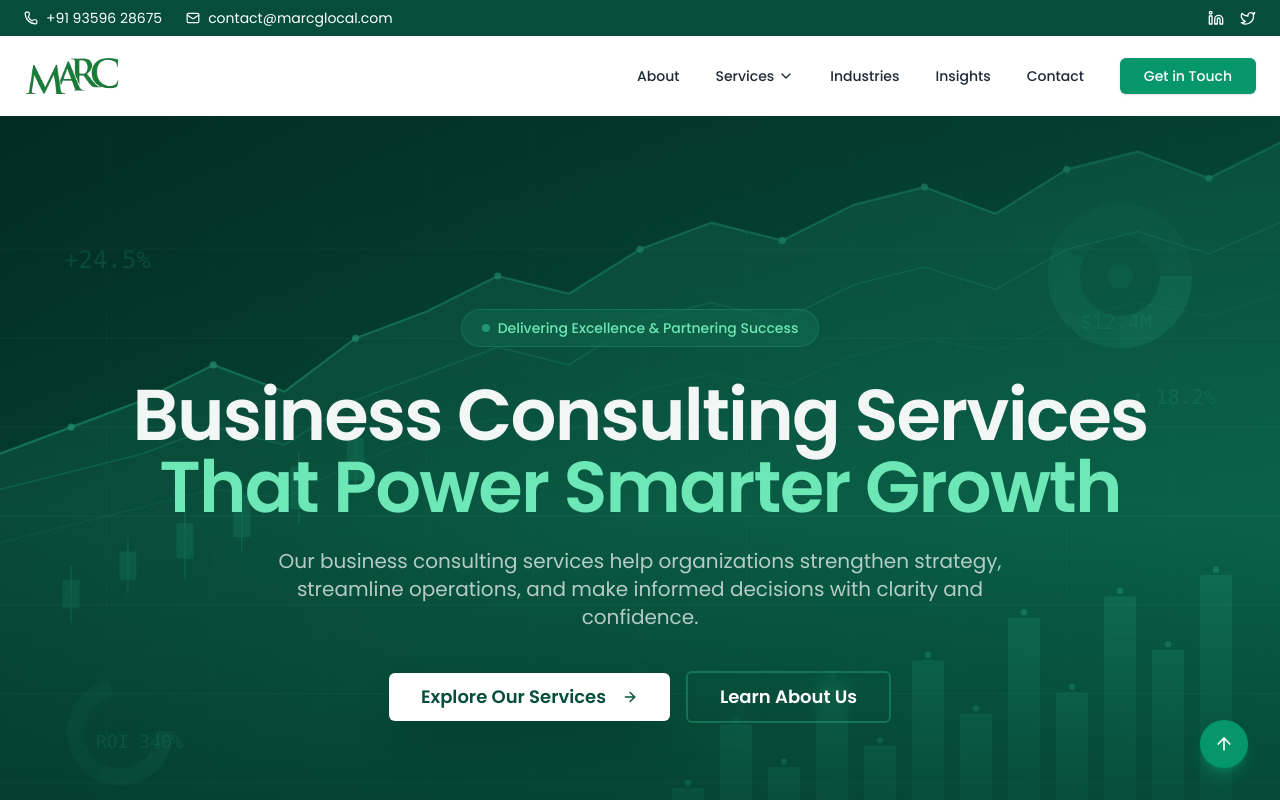
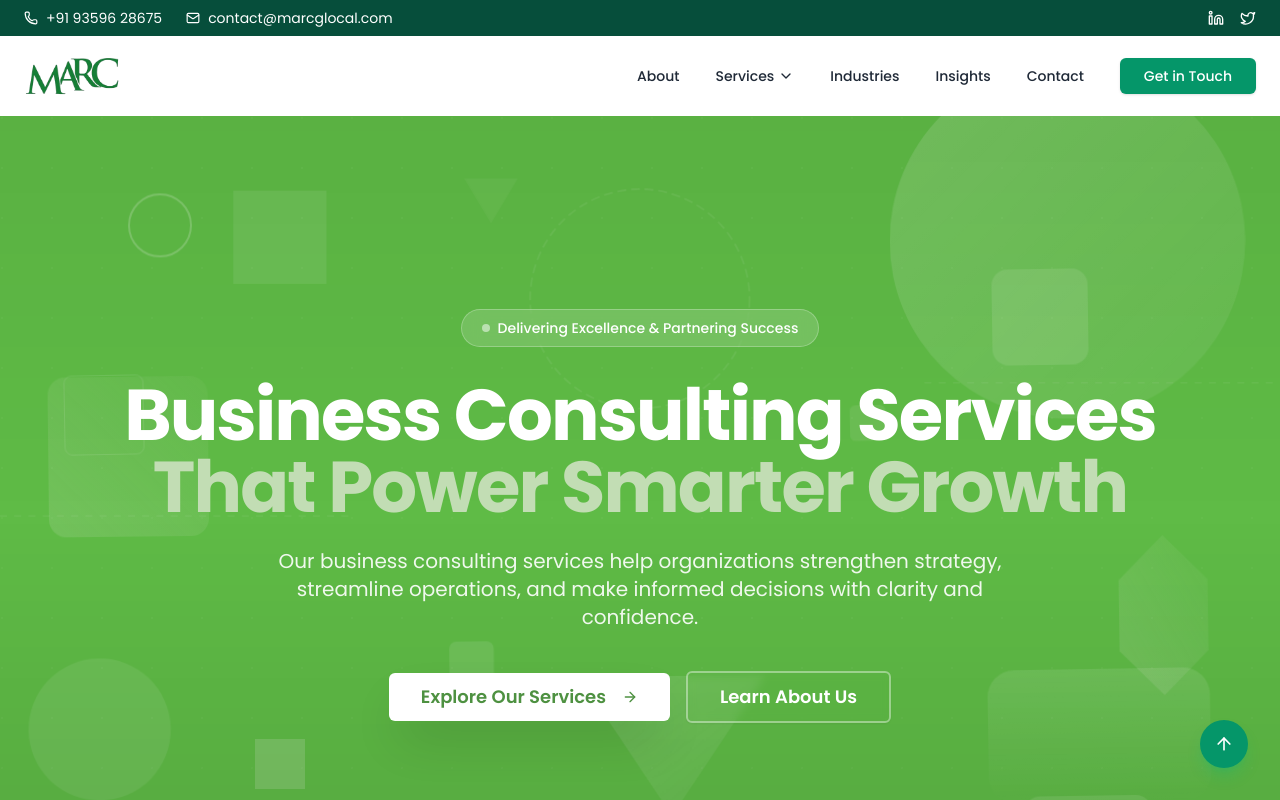
Before and after one commit to mr-deepak-agarwal/marcfinal, a Next.js app: page / in a window 1280 px wide. Shown: the top 800 px of the page. Built offline with nearby package versions, Linux system fonts and the light colour scheme.

Commit message:
auto-commit for 703381d3-564e-4ffd-95a0-ab98636f5588

```diff
--- a/components/HeroSection.jsx
+++ b/components/HeroSection.jsx
@@ -11,375 +11,239 @@ const HeroSection = () => {
     if (el) el.scrollIntoView({ behavior: 'smooth' })
   }
 
-  // Financial chart data points for animations
-  const lineChartPath = "M0 380 L80 350 L160 320 L240 280 L320 310 L400 250 L480 220 L560 180 L640 200 L720 150 L800 120 L880 140 L960 100 L1040 80 L1120 110 L1200 60 L1280 40 L1360 70 L1440 30"
-  const lineChartPath2 = "M0 420 L80 400 L160 380 L240 350 L320 370 L400 320 L480 290 L560 260 L640 280 L720 230 L800 210 L880 230 L960 190 L1040 170 L1120 195 L1200 150 L1280 130 L1360 155 L1440 120"
-  const lineChartPath3 = "M0 480 L80 460 L160 440 L240 420 L320 430 L400 390 L480 360 L560 340 L640 355 L720 310 L800 290 L880 305 L960 270 L1040 250 L1120 265 L1200 230 L1280 210 L1360 225 L1440 200"
-
-  // Bar chart heights (representing financial metrics)
-  const barHeights = [120, 180, 140, 220, 160, 240, 190, 280, 210, 300, 250, 320]
-
-  // Candlestick data
-  const candlesticks = [
-    { x: 100, low: 400, high: 320, open: 380, close: 340 },
-    { x: 180, low: 360, high: 280, open: 340, close: 300 },
-    { x: 260, low: 340, high: 240, open: 310, close: 260 },
-    { x: 340, low: 300, high: 200, open: 280, close: 220 },
-    { x: 420, low: 260, high: 160, open: 240, close: 180 },
-    { x: 500, low: 220, high: 120, open: 200, close: 140 },
-  ]
-
   return (
-    <section className="relative min-h-screen flex items-center justify-center overflow-hidden bg-gradient-to-br from-emerald-950 via-emerald-900 to-emerald-800">
-
-      {/* ===== FINANCIAL GRID BACKGROUND ===== */}
+    <section
+      data-testid="hero-section"
+      className="relative min-h-screen flex items-center justify-center overflow-hidden"
+      style={{ backgroundColor: '#5FBB46' }}
+    >
+      {/* ===== GEOMETRIC SHAPES BACKGROUND ===== */}
       <svg
         className="absolute inset-0 w-full h-full"
         viewBox="0 0 1440 900"
         preserveAspectRatio="xMidYMid slice"
       >
-        {/* Animated grid lines */}
         <defs>
-          <linearGradient id="gridGradient" x1="0%" y1="0%" x2="100%" y2="0%">
-            <stop offset="0%" stopColor="rgba(255,255,255,0)" />
-            <stop offset="50%" stopColor="rgba(255,255,255,0.1)" />
+          {/* Gradient definitions */}
+          <linearGradient id="shapeGradient1" x1="0%" y1="0%" x2="100%" y2="100%">
+            <stop offset="0%" stopColor="rgba(255,255,255,0.15)" />
+            <stop offset="100%" stopColor="rgba(255,255,255,0.05)" />
+          </linearGradient>
+          <linearGradient id="shapeGradient2" x1="0%" y1="100%" x2="100%" y2="0%">
+            <stop offset="0%" stopColor="rgba(194,221,180,0.2)" />
+            <stop offset="100%" stopColor="rgba(194,221,180,0.05)" />
+          </linearGradient>
+          <linearGradient id="shapeGradient3" x1="50%" y1="0%" x2="50%" y2="100%">
+            <stop offset="0%" stopColor="rgba(255,255,255,0.1)" />
             <stop offset="100%" stopColor="rgba(255,255,255,0)" />
-          </linearGradient>
-          <linearGradient id="chartGradient" x1="0%" y1="100%" x2="0%" y2="0%">
-            <stop offset="0%" stopColor="rgba(52,211,153,0)" />
-            <stop offset="100%" stopColor="rgba(52,211,153,0.3)" />
-          </linearGradient>
-          <linearGradient id="barGradient" x1="0%" y1="100%" x2="0%" y2="0%">
-            <stop offset="0%" stopColor="rgba(52,211,153,0.1)" />
-            <stop offset="100%" stopColor="rgba(52,211,153,0.4)" />
           </linearGradient>
         </defs>
 
-        {/* Horizontal grid lines with fade animation */}
-        {[150, 250, 350, 450, 550, 650, 750].map((y, i) => (
-          <line
-            key={`h-${i}`}
-            x1="0"
-            y1={y}
-            x2="1440"
-            y2={y}
-            stroke="rgba(255,255,255,0.06)"
-            strokeWidth="1"
-            className="animate-grid-fade"
-            style={{ animationDelay: `${i * 0.5}s` }}
-          />
-        ))}
+        {/* Large Circle - Top Right */}
+        <circle
+          cx="1200"
+          cy="150"
+          r="200"
+          fill="url(#shapeGradient1)"
+          className="animate-geometric-float"
+          style={{ animationDelay: '0s' }}
+        />
 
-        {/* Vertical grid lines */}
-        {[120, 240, 360, 480, 600, 720, 840, 960, 1080, 1200, 1320].map((x, i) => (
-          <line
-            key={`v-${i}`}
-            x1={x}
-            y1="0"
-            x2={x}
-            y2="900"
-            stroke="rgba(255,255,255,0.04)"
-            strokeWidth="1"
-            className="animate-grid-fade"
-            style={{ animationDelay: `${i * 0.3}s` }}
-          />
-        ))}
-      </svg>
-
-      {/* ===== ANIMATED FINANCIAL CHARTS ===== */}
-      <svg
-        className="absolute inset-0 w-full h-full opacity-60"
-        viewBox="0 0 1440 900"
-        preserveAspectRatio="xMidYMid slice"
-      >
-        {/* Area fill under main line chart */}
-        <path
-          d={`${lineChartPath} L1440 900 L0 900 Z`}
-          fill="url(#chartGradient)"
-          className="animate-area-reveal"
+        {/* Rectangle - Left Side */}
+        <rect
+          x="50"
+          y="300"
+          width="180"
+          height="180"
+          rx="20"
+          fill="url(#shapeGradient2)"
+          transform="rotate(15 140 390)"
+          className="animate-geometric-float"
           style={{ animationDelay: '0.5s' }}
         />
 
-        {/* Primary trend line - main growth chart */}
-        <path
-          d={lineChartPath}
-          fill="none"
-          stroke="rgba(52,211,153,0.6)"
-          strokeWidth="2.5"
-          strokeLinecap="round"
-          strokeLinejoin="round"
-          className="animate-draw-line"
-        />
-
-        {/* Secondary trend line */}
-        <path
-          d={lineChartPath2}
-          fill="none"
-          stroke="rgba(52,211,153,0.35)"
-          strokeWidth="1.5"
-          strokeLinecap="round"
-          strokeLinejoin="round"
-          className="animate-draw-line-slow"
+        {/* Triangle - Bottom Center */}
+        <polygon
+          points="720,750 820,600 620,600"
+          fill="url(#shapeGradient1)"
+          className="animate-geometric-pulse"
           style={{ animationDelay: '1s' }}
         />
 
-        {/* Tertiary trend line */}
-        <path
-          d={lineChartPath3}
-          fill="none"
-          stroke="rgba(52,211,153,0.2)"
-          strokeWidth="1"
-          strokeLinecap="round"
-          strokeLinejoin="round"
-          className="animate-draw-line-slow"
+        {/* Small Circle - Left */}
+        <circle
+          cx="100"
+          cy="700"
+          r="80"
+          fill="rgba(255,255,255,0.08)"
+          className="animate-geometric-float"
+          style={{ animationDelay: '1.5s' }}
+        />
+
+        {/* Hexagon - Right Side */}
+        <polygon
+          points="1300,500 1350,550 1350,630 1300,680 1250,630 1250,550"
+          fill="url(#shapeGradient2)"
+          className="animate-geometric-float"
           style={{ animationDelay: '2s' }}
         />
 
-        {/* Data points on main line */}
-        {[80, 240, 400, 560, 720, 880, 1040, 1200, 1360].map((x, i) => {
-          const yValues = [350, 280, 250, 180, 150, 140, 80, 60, 70]
-          return (
-            <circle
-              key={`point-${i}`}
-              cx={x}
-              cy={yValues[i]}
-              r="4"
-              fill="rgba(52,211,153,0.8)"
-              className="animate-float-point"
-              style={{ animationDelay: `${i * 0.4}s` }}
-            />
-          )
-        })}
-      </svg>
-
-      {/* ===== BAR CHART OVERLAY (Right Side) ===== */}
-      <svg
-        className="absolute right-0 bottom-0 w-1/2 h-2/3 opacity-40"
-        viewBox="0 0 600 500"
-        preserveAspectRatio="xMaxYMax meet"
-      >
-        {barHeights.map((height, i) => (
-          <rect
-            key={`bar-${i}`}
-            x={30 + i * 45}
-            y={500 - height}
-            width="30"
-            height={height}
-            fill="url(#barGradient)"
-            rx="3"
-            className="animate-bar-wave"
-            style={{
-              animationDelay: `${i * 0.2}s`,
-              transformOrigin: `${45 + i * 45}px 500px`
-            }}
-          />
-        ))}
-        {/* Bar chart glow dots on top */}
-        {barHeights.map((height, i) => (
-          <circle
-            key={`bar-dot-${i}`}
-            cx={45 + i * 45}
-            cy={500 - height - 5}
-            r="3"
-            fill="rgba(52,211,153,0.7)"
-            className="animate-float-point"
-            style={{ animationDelay: `${i * 0.15}s` }}
-          />
-        ))}
-      </svg>
-
-      {/* ===== CANDLESTICK CHART (Left Side) ===== */}
-      <svg
-        className="absolute left-0 top-1/4 w-1/3 h-1/2 opacity-25"
-        viewBox="0 0 600 500"
-        preserveAspectRatio="xMinYMid meet"
-      >
-        {candlesticks.map((candle, i) => {
-          const isGreen = candle.close < candle.open
-          const bodyTop = Math.min(candle.open, candle.close)
-          const bodyHeight = Math.abs(candle.open - candle.close)
-
-          return (
-            <g key={`candle-${i}`} className="animate-candle-pulse" style={{ animationDelay: `${i * 0.6}s` }}>
-              {/* Wick */}
-              <line
-                x1={candle.x}
-                y1={candle.high}
-                x2={candle.x}
-                y2={candle.low}
-                stroke={isGreen ? 'rgba(52,211,153,0.6)' : 'rgba(248,113,113,0.4)'}
-                strokeWidth="2"
-              />
-              {/* Body */}
-              <rect
-                x={candle.x - 12}
-                y={bodyTop}
-                width="24"
-                height={bodyHeight || 4}
-                fill={isGreen ? 'rgba(52,211,153,0.5)' : 'rgba(248,113,113,0.3)'}
-                rx="2"
-              />
-            </g>
-          )
-        })}
-      </svg>
-
-      {/* ===== PIE CHART ACCENT (Top Right) ===== */}
-      <svg
-        className="absolute top-20 right-20 w-40 h-40 opacity-30"
-        viewBox="0 0 100 100"
-      >
-        {/* Rotating outer ring */}
-        <circle
-          cx="50"
-          cy="50"
-          r="45"
-          fill="none"
-          stroke="rgba(52,211,153,0.15)"
-          strokeWidth="1"
-          strokeDasharray="4 4"
-          className="animate-pie-rotate"
+        {/* Diamond - Top Left */}
+        <rect
+          x="250"
+          y="80"
+          width="100"
+          height="100"
+          fill="rgba(194,221,180,0.15)"
+          transform="rotate(45 300 130)"
+          className="animate-geometric-pulse"
+          style={{ animationDelay: '0.8s' }}
         />
 
-        {/* Pulsing pie segments */}
-        <circle
-          cx="50"
-          cy="50"
-          r="35"
-          fill="none"
-          stroke="rgba(52,211,153,0.5)"
-          strokeWidth="20"
-          strokeDasharray="55 165"
-          className="animate-pie-pulse"
-          style={{ animationDelay: '0s' }}
-        />
-        <circle
-          cx="50"
-          cy="50"
-          r="35"
-          fill="none"
-          stroke="rgba(52,211,153,0.35)"
-          strokeWidth="20"
-          strokeDasharray="70 150"
-          strokeDashoffset="-55"
-          className="animate-pie-pulse"
-          style={{ animationDelay: '0.5s' }}
-        />
-        <circle
-          cx="50"
-          cy="50"
-          r="35"
-          fill="none"
-          stroke="rgba(52,211,153,0.2)"
-          strokeWidth="20"
-          strokeDasharray="95 125"
-          strokeDashoffset="-125"
-          className="animate-pie-pulse"
-          style={{ animationDelay: '1s' }}
+        {/* Large Rectangle - Bottom Right */}
+        <rect
+          x="1100"
+          y="650"
+          width="250"
+          height="150"
+          rx="30"
+          fill="url(#shapeGradient3)"
+          transform="rotate(-10 1225 725)"
+          className="animate-geometric-float"
+          style={{ animationDelay: '1.2s' }}
         />
 
-        {/* Center dot */}
+        {/* Circle Outline - Center */}
         <circle
-          cx="50"
-          cy="50"
-          r="8"
-          fill="rgba(52,211,153,0.3)"
-          className="animate-float-point"
+          cx="700"
+          cy="200"
+          r="120"
+          fill="none"
+          stroke="rgba(255,255,255,0.1)"
+          strokeWidth="2"
+          strokeDasharray="10 5"
+          className="animate-geometric-pulse"
+        />
+
+        {/* Small Square - Multiple */}
+        <rect
+          x="500"
+          y="600"
+          width="50"
+          height="50"
+          rx="8"
+          fill="rgba(255,255,255,0.1)"
+          className="animate-geometric-float"
+          style={{ animationDelay: '0.3s' }}
+        />
+        <rect
+          x="950"
+          y="350"
+          width="40"
+          height="40"
+          rx="6"
+          fill="rgba(194,221,180,0.12)"
+          className="animate-geometric-float"
+          style={{ animationDelay: '1.8s' }}
+        />
+
+        {/* Triangle Small - Top */}
+        <polygon
+          points="550,120 580,70 520,70"
+          fill="rgba(255,255,255,0.08)"
+          className="animate-geometric-pulse"
+          style={{ animationDelay: '2.5s' }}
+        />
+
+        {/* Dotted Line Pattern */}
+        <line
+          x1="0"
+          y1="450"
+          x2="400"
+          y2="450"
+          stroke="rgba(255,255,255,0.06)"
+          strokeWidth="2"
+          strokeDasharray="8 8"
+        />
+        <line
+          x1="1040"
+          y1="300"
+          x2="1440"
+          y2="300"
+          stroke="rgba(255,255,255,0.06)"
+          strokeWidth="2"
+          strokeDasharray="8 8"
         />
       </svg>
 
-      {/* ===== SECOND PIE CHART (Bottom Left) ===== */}
-      <svg
-        className="absolute bottom-32 left-16 w-28 h-28 opacity-25"
-        viewBox="0 0 100 100"
-      >
-        <circle
-          cx="50"
-          cy="50"
-          r="40"
-          fill="none"
-          stroke="rgba(52,211,153,0.4)"
-          strokeWidth="15"
-          strokeDasharray="80 170"
-          className="animate-pie-pulse"
-          style={{ animationDelay: '0.3s' }}
-        />
-        <circle
-          cx="50"
-          cy="50"
-          r="40"
-          fill="none"
-          stroke="rgba(52,211,153,0.25)"
-          strokeWidth="15"
-          strokeDasharray="100 150"
-          strokeDashoffset="-80"
-          className="animate-pie-pulse"
-          style={{ animationDelay: '0.8s' }}
-        />
-        <circle
-          cx="50"
-          cy="50"
-          r="30"
-          fill="none"
-          stroke="rgba(52,211,153,0.15)"
-          strokeWidth="2"
-          strokeDasharray="3 3"
-          className="animate-pie-rotate"
-          style={{ animationDirection: 'reverse' }}
-        />
-      </svg>
+      {/* ===== FLOATING GEOMETRIC ELEMENTS ===== */}
+      <div className="absolute top-20 left-[10%] w-16 h-16 rounded-full border-2 border-white/20 animate-geometric-float" style={{ animationDelay: '0s' }} />
+      <div className="absolute top-40 right-[15%] w-24 h-24 rounded-2xl bg-white/10 animate-geometric-float" style={{ animationDelay: '1s' }} />
+      <div className="absolute bottom-32 left-[20%] w-12 h-12 bg-[#C2DDB4]/30 rotate-45 animate-geometric-pulse" style={{ animationDelay: '0.5s' }} />
+      <div className="absolute top-1/3 left-[5%] w-20 h-20 border border-white/10 rounded-lg rotate-12 animate-geometric-float" style={{ animationDelay: '1.5s' }} />
+      <div className="absolute bottom-20 right-[10%] w-32 h-8 bg-white/10 rounded-full animate-geometric-float" style={{ animationDelay: '2s' }} />
 
-      {/* ===== FLOATING METRICS (Scattered) ===== */}
-      <div className="absolute top-32 left-16 text-emerald-400/20 text-2xl font-mono animate-float-point" style={{ animationDelay: '0s' }}>
-        +24.5%
-      </div>
-      <div className="absolute top-48 right-32 text-emerald-400/15 text-xl font-mono animate-float-point" style={{ animationDelay: '1s' }}>
-        $12.4M
-      </div>
-      <div className="absolute bottom-40 left-24 text-emerald-400/20 text-lg font-mono animate-float-point" style={{ animationDelay: '2s' }}>
-        ROI 340%
-      </div>
-      <div className="absolute top-1/3 right-16 text-emerald-400/15 text-xl font-mono animate-float-point" style={{ animationDelay: '1.5s' }}>
-        ↑ 18.2%
-      </div>
+      {/* ===== SUBTLE GRID OVERLAY ===== */}
+      <div
+        className="absolute inset-0 opacity-[0.03]"
+        style={{
+          backgroundImage: 'radial-gradient(circle at 2px 2px, white 1px, transparent 1px)',
+          backgroundSize: '50px 50px'
+        }}
+      />
 
       {/* ===== DEPTH OVERLAY ===== */}
-      <div className="absolute inset-0 bg-gradient-to-b from-emerald-950/40 via-transparent to-emerald-950/60" />
+      <div className="absolute inset-0 bg-gradient-to-b from-black/5 via-transparent to-black/10" />
 
       {/* ===== CONTENT ===== */}
       <div className="relative z-10 max-w-7xl mx-auto px-6 py-32 text-center">
-        <div className="inline-flex items-center gap-2 px-5 py-2 rounded-full bg-emerald-400/10 backdrop-blur-md border border-emerald-400/20 text-emerald-300 text-sm font-medium mb-8">
-          <span className="w-2 h-2 bg-emerald-400 rounded-full animate-pulse" />
+        {/* Badge */}
+        <div
+          data-testid="hero-badge"
+          className="inline-flex items-center gap-2 px-5 py-2 rounded-full bg-white/15 backdrop-blur-md border border-white/25 text-white text-sm font-medium mb-8"
+        >
+          <span className="w-2 h-2 bg-white rounded-full animate-pulse" />
           {companyInfo.tagline}
         </div>
 
-        <h1 className="font-serif text-4xl sm:text-5xl lg:text-7xl font-medium text-white/95 mb-6 leading-tight tracking-tight">
+        {/* Main Heading */}
+        <h1
+          data-testid="hero-heading"
+          className="text-4xl sm:text-5xl lg:text-7xl font-bold text-white mb-6 leading-tight tracking-tight"
+        >
           Business Consulting Services
           <br />
-          <span className="text-emerald-300">
+          <span className="text-[#C2DDB4]">
             That Power Smarter Growth
           </span>
         </h1>
 
-        <p className="text-lg sm:text-xl text-white/70 max-w-3xl mx-auto mb-10 leading-relaxed">
+        {/* Subheading */}
+        <p
+          data-testid="hero-subheading"
+          className="text-lg sm:text-xl text-white/90 max-w-3xl mx-auto mb-10 leading-relaxed"
+        >
           {companyInfo.heroSubtitle}
         </p>
 
+        {/* CTA Buttons */}
         <div className="flex flex-col sm:flex-row items-center justify-center gap-4">
           <Button
+            data-testid="hero-cta-services"
             onClick={() => scrollToSection('#services')}
             size="lg"
-            className="bg-white text-emerald-900 hover:bg-emerald-50 px-8 py-6 text-lg font-semibold shadow-2xl shadow-black/25 transition-all duration-300 hover:-translate-y-1 hover:shadow-emerald-900/20"
+            className="bg-white text-[#4E9141] hover:bg-[#C2DDB4] px-8 py-6 text-lg font-semibold shadow-2xl shadow-black/20 transition-all duration-300 hover:-translate-y-1"
           >
             Explore Our Services
             <ArrowRight className="ml-2 w-5 h-5" />
           </Button>
 
           <Button
+            data-testid="hero-cta-about"
             onClick={() => scrollToSection('#about')}
             variant="outline"
             size="lg"
-            className="border-2 border-emerald-400/30 text-white hover:bg-emerald-400/10 hover:border-emerald-400/50 px-8 py-6 text-lg font-semibold backdrop-blur-sm transition-all duration-300"
+            className="border-2 border-white/40 text-white hover:bg-white/15 hover:border-white/60 px-8 py-6 text-lg font-semibold backdrop-blur-sm transition-all duration-300"
           >
             Learn About Us
           </Button>
@@ -388,8 +252,9 @@ const HeroSection = () => {
 
       {/* ===== SCROLL INDICATOR ===== */}
       <button
+        data-testid="hero-scroll-btn"
         onClick={() => scrollToSection('#about')}
-        className="absolute bottom-8 left-1/2 text-emerald-400/60 hover:text-emerald-300 animate-bounce-scroll transition-colors duration-300"
+        className="absolute bottom-8 left-1/2 -translate-x-1/2 text-white/70 hover:text-white animate-bounce transition-colors duration-300"
         aria-label="Scroll down"
       >
         <ChevronDown size={32} />
```
